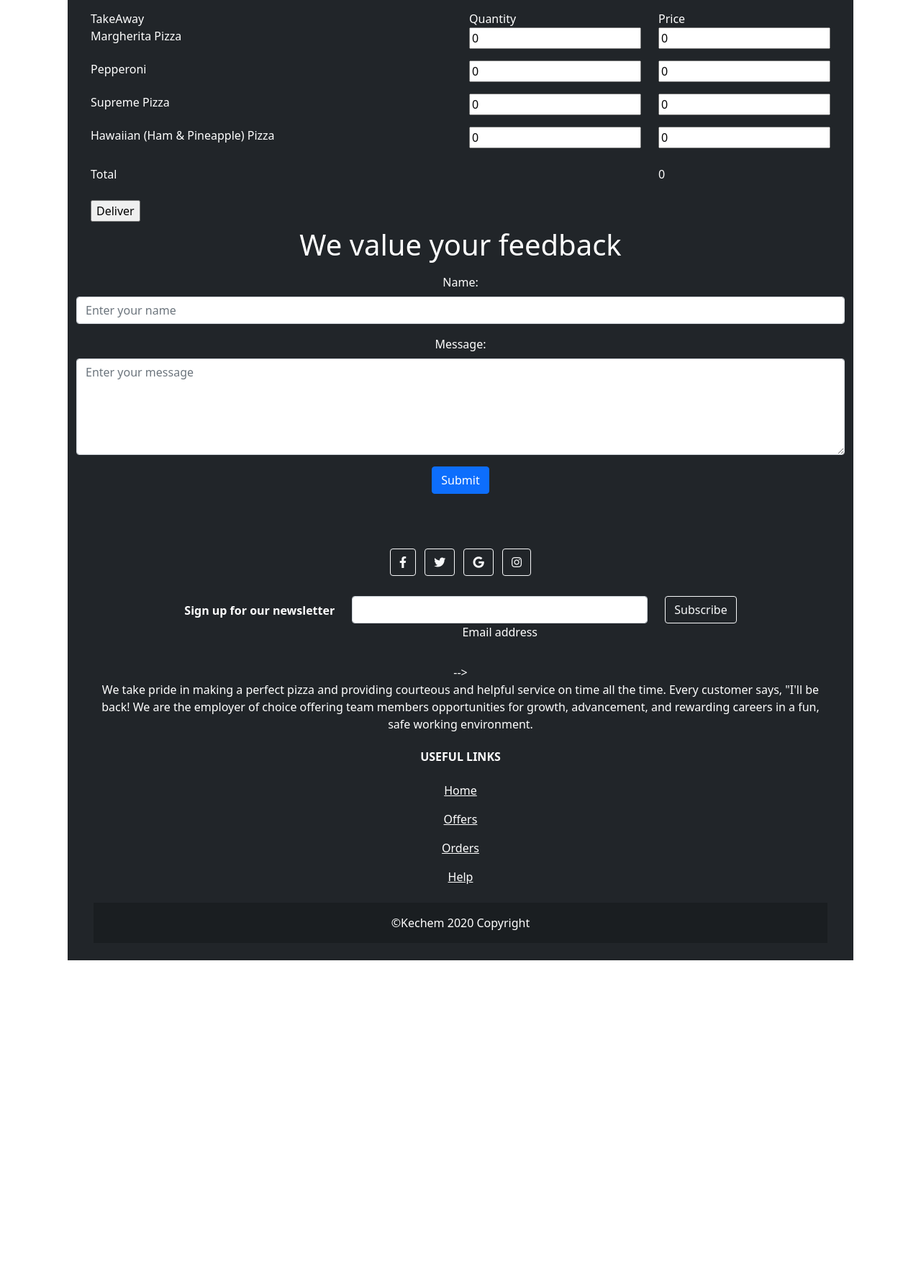
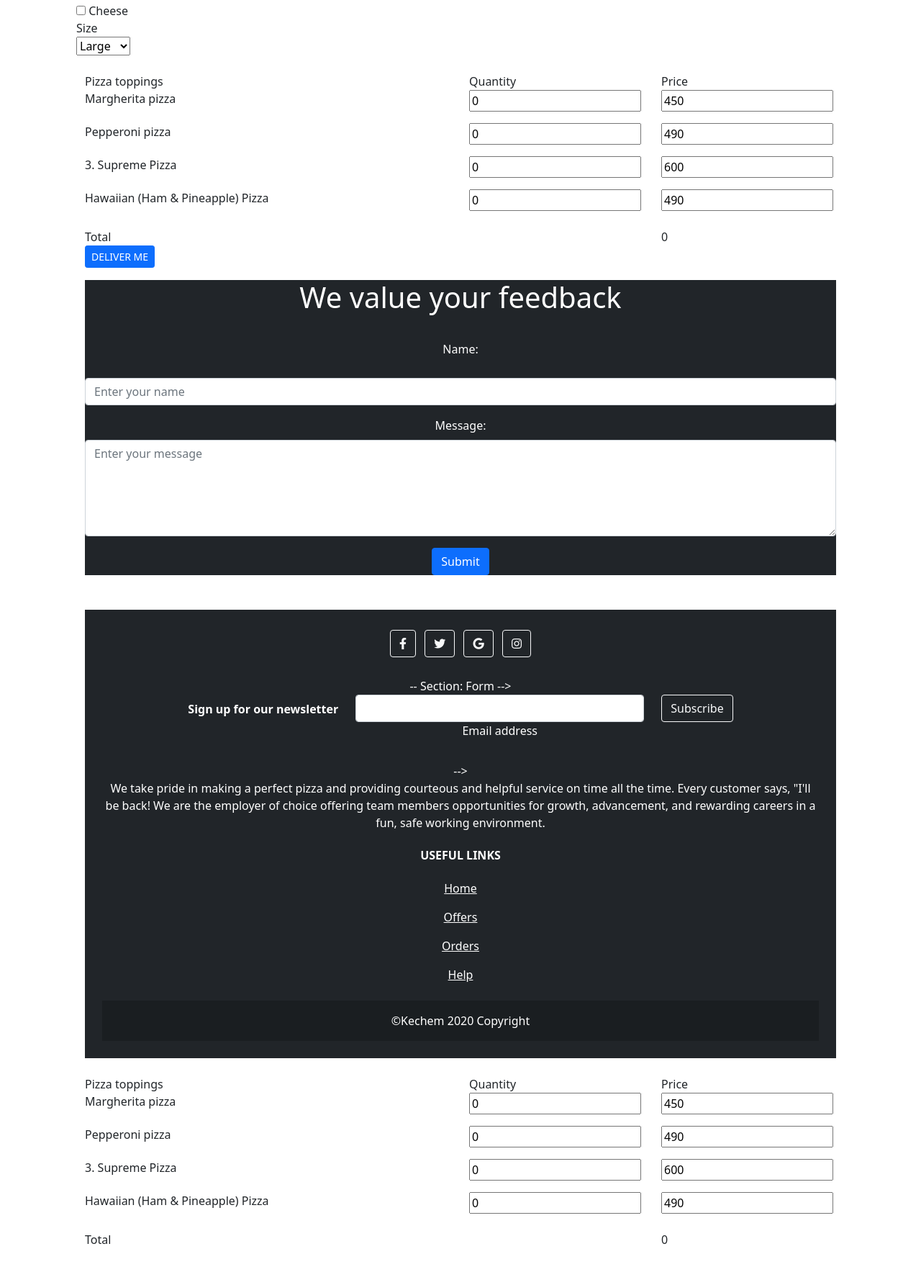
Before and after one commit to Hillary-Kechem/krustycrabspizza, a plain HTML site: page index.html in a window 1280 px wide. Shown: the part 2594-4361 px from the top of the page at 72% size. Before the commit the page ends 3928 px from the top, so only its background shows below. Drawn offline with nearby package versions, Linux system fonts and the light colour scheme.

Commit message:
Delivery button

```diff
--- a/index.html
+++ b/index.html
@@ -54,7 +54,7 @@
      </div>
      <div class= "container-fluid container">
          <div class="menu" id="menu">
-            <h1 style="text-align:center d-flex align-items-center font:250px">MENU</h1>
+            <h1 style="text-align:center d-flex align-items-center">MENU</h1>
             <p>Our <strong>Menu:</strong> has the Best pizza in the world. Just take a look at our menu</p>
             <div class="row">
             <div class="col-sm-4 p-4 bg-dark text-white">
@@ -114,20 +114,21 @@
         <p>The Cheese Margherita you've been  waiting for </p>
 
     </div>
+    <br><br>
 
-    <div class="container-fluid container bg-dark text-white">
+    <div class="container-fluid container">
         <div class="order">
-            <h2 style="font-size:48px align-items:center; font-weight:bold">Do you want to take home <strong>HAPPINESS</strong> </h2>
-            <form
-        onsubmit="return handleData()" method="post" action="https://postman-echo.com/post">
+            <h2 style="text-align:center">Do you want to take home <strong>HAPPINESS</strong></h2>
+            <h2 style="text-align:center">ORDER</h2>
+            <form >
             <div class="form-row">
           <div class="form-group col-md-6">
             <label for="inputName">Full Name</label>
             <input type="name" class="form-control" id="inputName" placeholder="Full Name">
           </div>
           <div class="form-group col-md-6">
-            <label for="inputPassword">Password</label>
-            <input type="password" class="form-control" id="inputPassword" placeholder="Password">
+            <label for="inputPassword">Special Request</label>
+            <input type="text" class="form-control" id="request" placeholder="Add more chillis..">
           </div>
         </div>
         <div class="form-group">
@@ -139,7 +140,8 @@
           <input type="number" class="form-control" id="inputPhone" placeholder="+254000000000">
         </div>
 
-        <div class="p-2">
+
+
 
             Select the type of crust you want to have:
             <div style="visibility:hidden; color:red; " id="chk_option_error">
@@ -159,16 +161,23 @@
             </div>
             <div>
 
-            <select id="size" name="Size">
+              <div class="row">
+                <div class="col-25">
+                  <label for="size">Size</label>
+                </div>
+                <div class="col-75">
+                  <select id="size" name="size">
                     <option value="large">Large</option>
-                <option value="medium">Medium</option>
                     <option value="small">Small</option>
+                    <option value="Medium">Meium</option>
                   </select>
-              <br><br>
+                </div>
+              </div>
+
             <div class="container mt-4">
         <div class="row">
           <div class="col-6 row-heading">
-                    TakeAway
+            Pizza toppings
           </div>
           <div class="col-3 row-heading">
             Quantity
@@ -180,37 +189,37 @@
         </div>
         <div class="row">
           <div class="col-6">
-                    Margherita Pizza
+            Margherita pizza
           </div>
           <div class="col-3">
             <input type="number" value="0" class="qty" id="qty_margherita"/>
           </div>
           <div class="col-2">
-                    <input type="number" readonly value="0" id="price_margherita"/>
+            <input type="number" readonly value="450" id="price_margherita"/>
           </div>
         </div>
 
          <div class="row my-3">
           <div class="col-6">
-                    Pepperoni
+            Pepperoni pizza
           </div>
           <div class="col-3">
             <input type="number" value="0" class="qty" id="qty_pepperoni"/>
           </div>
           <div class="col-2">
-                    <input type="number" readonly value="0" id="price_pepperoni"/>
+            <input type="number" readonly value="490" id="price_pepperoni"/>
           </div>
         </div>
 
         <div class="row my-3">
           <div class="col-6">
-                    Supreme Pizza
+            3. Supreme Pizza
           </div>
           <div class="col-3">
             <input type="number" class="qty" value="0" id="qty_supreme"/>
           </div>
           <div class="col-2">
-                    <input type="number" readonly value="0" id="price_supreme"/>
+            <input type="number" readonly value="600" id="price_supreme"/>
           </div>
         </div>
 
@@ -222,7 +231,7 @@
             <input type="number" class="qty" value="0" id="qty_hawaiian"/>
           </div>
           <div class="col-2">
-                    <input type="number" readonly value="0" id="price_hawaiian"/>
+            <input type="number" readonly value="490" id="price_hawaiian"/>
           </div>
         </div>
 
@@ -235,17 +244,17 @@
             <span id="total_value">0</span
           </div>
         </div>
+        <div class="row-4">
+          <div class=" col-8 text-right" id="deliver">
+            <button type="button" class="btn btn-primary btn-sm">DELIVER ME</button>
+
 
         </div>
 
-              <input type="submit" name="submit" value="Deliver"/>
+      </div>
     </form>
 
-        </div>
-    </div>
-
-            </div>
-
+      <br><br>
       <div class="contact">
 
                 <div class="bg-dark text-center text-white">
@@ -253,7 +262,7 @@
                     <h1>We value your feedback</h1>
          <form action="#">
              <div class="mb-3 mt-3">
-               <label for="name" class="form-label">Name:</label>
+               <label style="padding: 20px;" for="name" class="form-label">Name:</label>
                <input type="text" class="form-control" id="fname" placeholder="Enter your name" name="name">
              </div>
              <div class="mb-3">
@@ -262,7 +271,7 @@
              </div>
 
              <button type="submit" class="btn btn-primary">Submit</button>
-           </form>
+
      </div><br><br>
     </div>
 
@@ -280,7 +289,7 @@
             ><i class="fab fa-instagram"></i></a>
           </section>
 
-  <!-- Section: Form -->
+  -- Section: Form -->
   <section class="newsletter">
     <form action="">
             <div class="row d-flex justify-content-center">
@@ -352,6 +361,79 @@
 <!-- Footer -->
     </div>
 
+      <div class="container mt-4">
+        <div class="row">
+          <div class="col-6 row-heading">
+            Pizza toppings
+          </div>
+          <div class="col-3 row-heading">
+            Quantity
+          </div>
+          <div class="col-2 row-heading">
+            Price
+          </div>
+
+        </div>
+        <div class="row">
+          <div class="col-6">
+            Margherita pizza
+          </div>
+          <div class="col-3">
+            <input type="number" value="0" class="qty" id="qty_margherita"/>
+          </div>
+          <div class="col-2">
+            <input type="number" readonly value="450" id="price_margherita"/>
+          </div>
+        </div>
+
+         <div class="row my-3">
+          <div class="col-6">
+            Pepperoni pizza
+          </div>
+          <div class="col-3">
+            <input type="number" value="0" class="qty" id="qty_pepperoni"/>
+          </div>
+          <div class="col-2">
+            <input type="number" readonly value="490" id="price_pepperoni"/>
+          </div>
+        </div>
+
+        <div class="row my-3">
+          <div class="col-6">
+            3. Supreme Pizza
+          </div>
+          <div class="col-3">
+            <input type="number" class="qty" value="0" id="qty_supreme"/>
+          </div>
+          <div class="col-2">
+            <input type="number" readonly value="600" id="price_supreme"/>
+          </div>
+        </div>
+
+        <div class="row my-3">
+          <div class="col-6">
+            Hawaiian (Ham & Pineapple) Pizza
+          </div>
+          <div class="col-3">
+            <input type="number" class="qty" value="0" id="qty_hawaiian"/>
+          </div>
+          <div class="col-2">
+            <input type="number" readonly value="490" id="price_hawaiian"/>
+          </div>
+        </div>
+
+        <div class="row my-4">
+          <div class="col-9 text-right total">
+           Total
+          </div>
+
+          <div class="col-2 total-val">
+            <span id="total_value">0</span
+          </div>
+        </div>
+
+      </div>
+
 
 
     <script src="script.js"></script>
```
Lines whose indentation alone changed are shown as unchanged.
